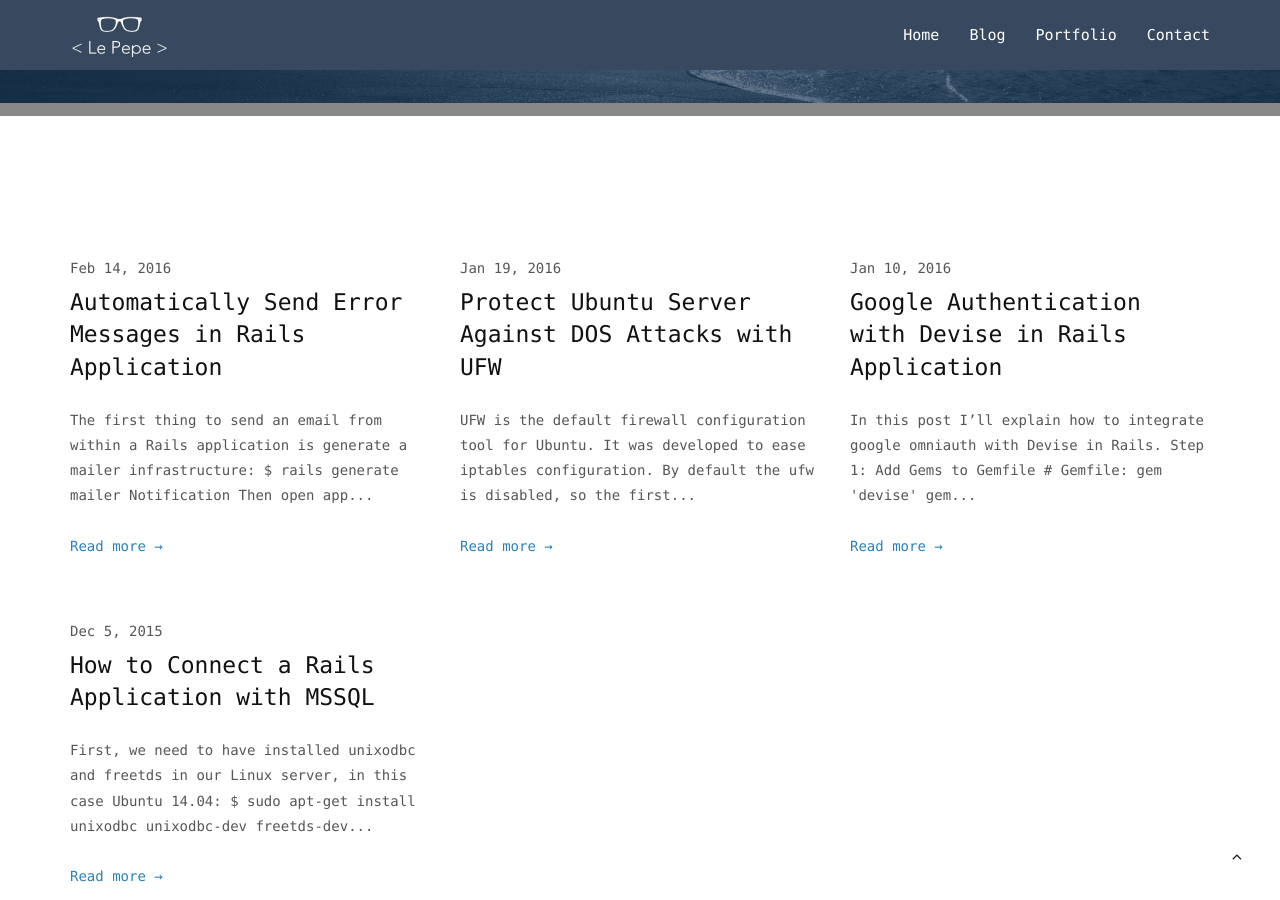
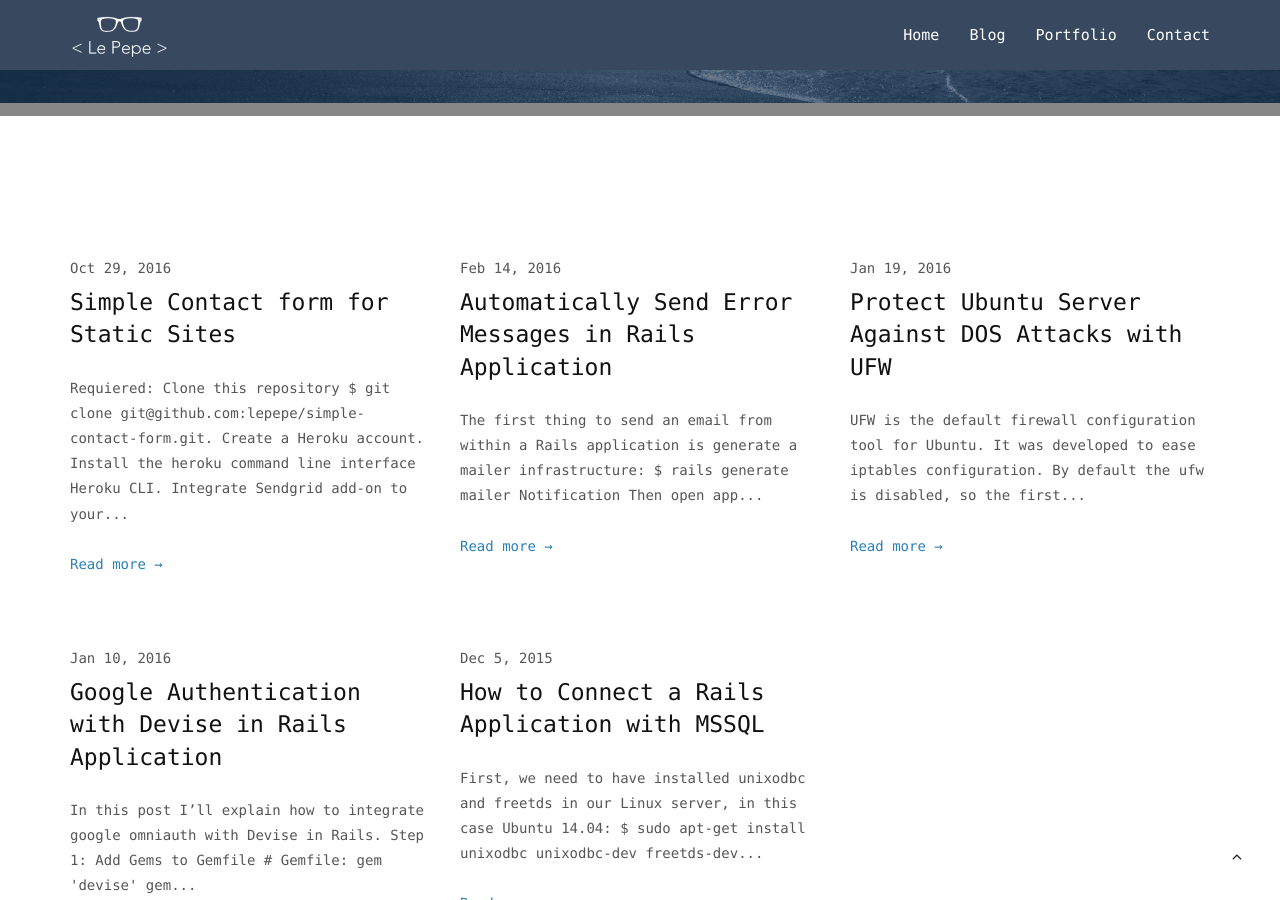
Before and after one commit to lepepe/lepepe.github.io, a Jekyll site: the page built from blog.md, in a window 1280 px wide and 900 px high, scrolled down 514 px. Built offline with Jekyll 4.4.1, drawn with Linux system fonts in a browser that asks for light colours.

Commit message:
New post, simple contact form for static sites

````diff
--- a/_includes/blog.html
+++ b/_includes/blog.html
@@ -12,7 +12,7 @@
 
     <div class="row">
       {% for post in site.posts %}
-        <div class="col-sm-4">
+        <div class="col-sm-4" style="height: 390px;">
           <article class="post">
             {% if post.image %}
               <div class="post-thumbnail">
--- /dev/null
+++ b/_posts/2016-10-29-simple-contact-form.markdown
@@ -0,0 +1,81 @@
+---
+layout: post
+title:  "Simple Contact form for Static Sites"
+date:   2016-10-29 10:40:00 -0500
+comments: true
+categories: ruby
+tags: [ruby, jekyll, static sites]
+---
+### Requiered:
+1. Clone this repository `$ git clone git@github.com:lepepe/simple-contact-form.git`.
+2. Create a [Heroku](http://heroku.com) account.
+3. Install the heroku command line interface [Heroku CLI](https://devcenter.heroku.com/articles/heroku-command-line).
+4. Integrate [Sendgrid add-on](https://elements.heroku.com/addons/sendgrid) to your account.
+
+### Update the cloned repo:
+`$ cd simple-contact-form`
+`$ vim application.rb`
+
+```
+set :mail_options, {
+  # your email account
+	:to => 'YOUR@EMAIL.COM',
+	:from => 'YOUR@EMAIL.COM',
+	:via => :smtp,
+	:via_options => {
+		:address => 'smtp.sendgrid.net',
+		:port => 587,
+		:domain => 'heroku.com',
+    # this env variables will be set automatically when add sendgrid add-on to your heroku account.
+		:user_name => ENV['SENDGRID_USERNAME'],
+		:password => ENV['SENDGRID_PASSWORD'],
+		:authentication => :plain
+	}
+}
+```
+
+### Jekyll contact form:
+
+```
+<form action="https://YOUR_HEROKU_APP_NAME.herokuapp.com/send_email" method="POST">
+	<div class="form-group">
+		<label>Name</label>
+		<input type="text" name="name" class="form-control" placeholder="Name" required>
+	</div>
+	<div class="form-group">
+		<label>Your Email</label>
+		<input type="email" name="email" class="form-control" placeholder="Your E-mail" required>
+	</div>
+	<div class="form-group">
+		<label>Subject</label>
+		<input type="text" name="subject" class="form-control" placeholder="Subject" required>
+	</div>
+	<div class="form-group">
+		<textarea class="form-control" name="message" rows="7" placeholder="Message" required>
+		</textarea>
+	</div>
+	<div class="text-center">
+		<input type="submit" value="Submit" class="btn btn-primary">
+	</div>
+</form>
+```
+
+### Initialize git to deploy to your heroku account:
+
+```
+$ git init
+$ heroku git:remote -a YOUR_APP_NAME
+
+# Deploy
+$ git add .
+$ git commit -am "make it better"
+$ git push heroku master
+```
+
+### Check if your app is working:
+```
+$ heroku open --app YOUR_APP_NAME
+```
+
+You should see in your browser:
+![Working](https://raw.githubusercontent.com/lepepe/simple-contact-form/master/working.png)
````
